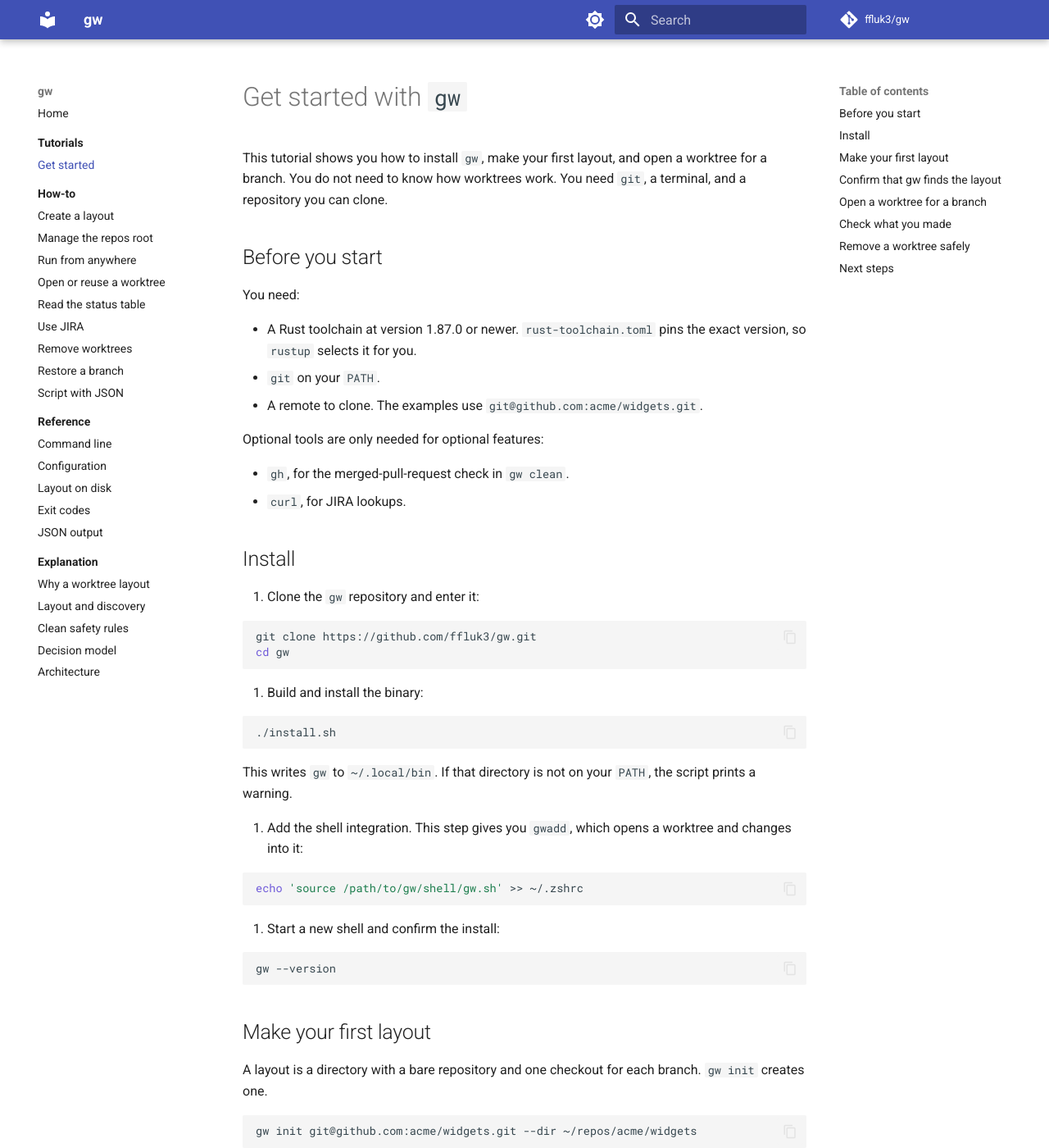
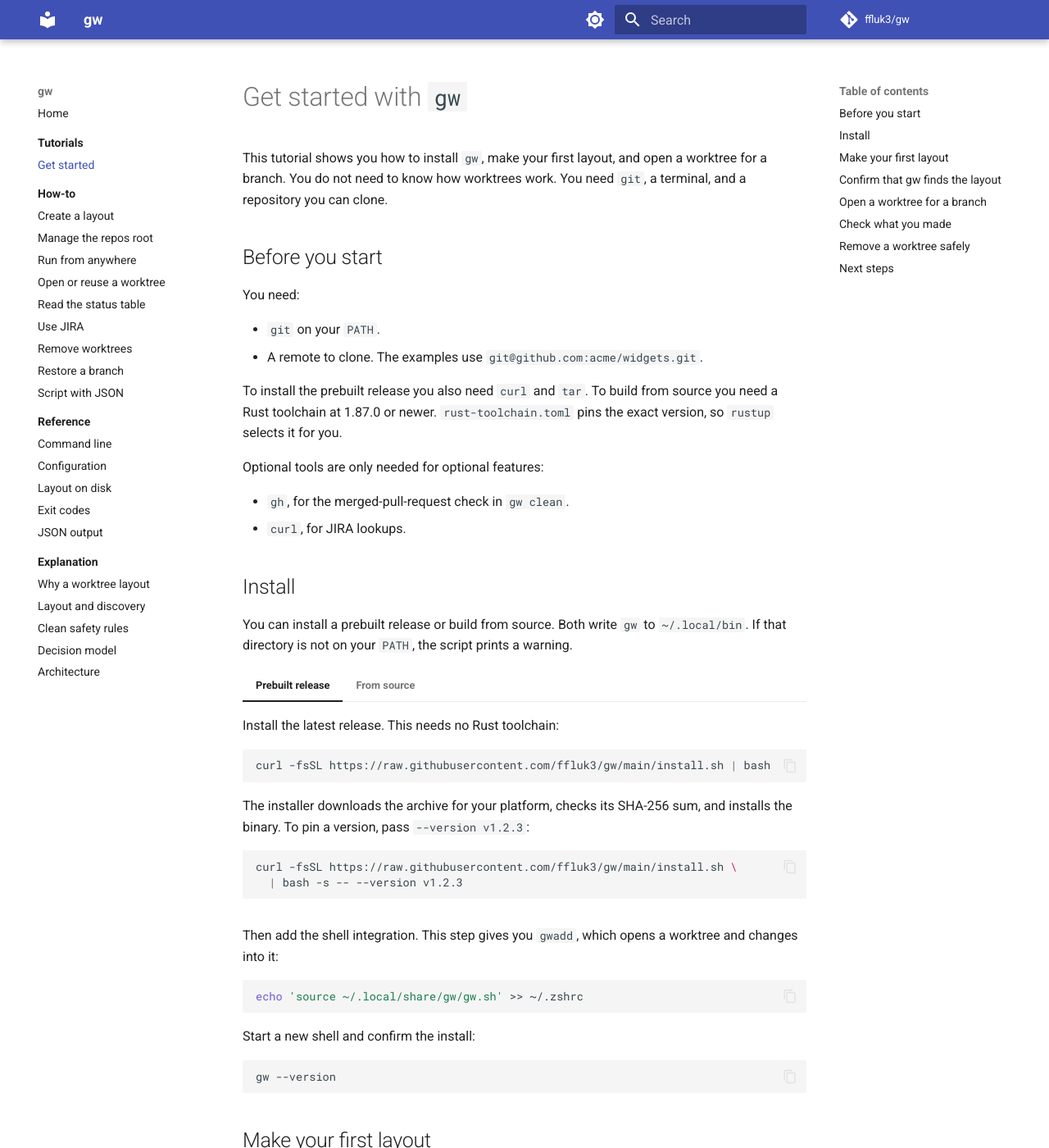
Before and after one commit to ffluk3/gw, an MkDocs documentation site: the page built from docs/tutorials/getting-started.md, in a window 1280 px wide and 1400 px high. Shown: the whole window at 82% size. Built offline with MkDocs 1.6.1 and Material for MkDocs 9.7.7, drawn with Linux system fonts in a browser that asks for light colours; comment, search, counter and statistics services are not loaded.

Commit message:
feat: release prebuilt binaries and install via curl
Attach a prebuilt `gw` binary for each supported platform to every GitHub
release, and make `install.sh` download and verify it by default. The source
build moves behind `--from-source`.

The release workflow cross-compiles linux musl (x86_64 and aarch64, the latter
through `cross`) and macOS (x86_64 and aarch64), packages each archive with
`gw.sh`, `LICENSE`, and `README.md`, and uploads a `.sha256` sidecar. The
installer detects the platform, downloads the archive, verifies the checksum,
and installs the binary. This removes the Rust toolchain requirement for
normal installs.

Docs now show the curl install first, with source as the alternative, using
tabs in the tutorial.

Co-Authored-By: Claude Code <noreply@anthropic.com>

````diff
--- a/docs/tutorials/getting-started.md
+++ b/docs/tutorials/getting-started.md
@@ -8,10 +8,12 @@ a worktree for a branch. You do not need to know how worktrees work. You need
 
 You need:
 
-- A Rust toolchain at version 1.87.0 or newer. `rust-toolchain.toml` pins the
-  exact version, so `rustup` selects it for you.
 - `git` on your `PATH`.
 - A remote to clone. The examples use `git@github.com:acme/widgets.git`.
+
+To install the prebuilt release you also need `curl` and `tar`. To build from
+source you need a Rust toolchain at 1.87.0 or newer. `rust-toolchain.toml` pins
+the exact version, so `rustup` selects it for you.
 
 Optional tools are only needed for optional features:
 
@@ -20,34 +22,48 @@ Optional tools are only needed for optional features:
 
 ## Install
 
-1. Clone the `gw` repository and enter it:
+You can install a prebuilt release or build from source. Both write `gw` to
+`~/.local/bin`. If that directory is not on your `PATH`, the script prints a
+warning.
 
-   ```bash
-   git clone https://github.com/ffluk3/gw.git
-   cd gw
-   ```
+=== "Prebuilt release"
 
-2. Build and install the binary:
+    Install the latest release. This needs no Rust toolchain:
 
-   ```bash
-   ./install.sh
-   ```
+    ```bash
+    curl -fsSL https://raw.githubusercontent.com/ffluk3/gw/main/install.sh | bash
+    ```
 
-   This writes `gw` to `~/.local/bin`. If that directory is not on your `PATH`,
-   the script prints a warning.
+    The installer downloads the archive for your platform, checks its SHA-256
+    sum, and installs the binary. To pin a version, pass `--version v1.2.3`:
 
-3. Add the shell integration. This step gives you `gwadd`, which opens a
-   worktree and changes into it:
+    ```bash
+    curl -fsSL https://raw.githubusercontent.com/ffluk3/gw/main/install.sh \
+      | bash -s -- --version v1.2.3
+    ```
 
-   ```bash
-   echo 'source /path/to/gw/shell/gw.sh' >> ~/.zshrc
-   ```
+=== "From source"
 
-4. Start a new shell and confirm the install:
+    Clone the repository and build it with the pinned toolchain:
 
-   ```bash
-   gw --version
-   ```
+    ```bash
+    git clone https://github.com/ffluk3/gw.git
+    cd gw
+    ./install.sh --from-source
+    ```
+
+Then add the shell integration. This step gives you `gwadd`, which opens a
+worktree and changes into it:
+
+```bash
+echo 'source ~/.local/share/gw/gw.sh' >> ~/.zshrc
+```
+
+Start a new shell and confirm the install:
+
+```bash
+gw --version
+```
 
 ## Make your first layout
 
--- a/mkdocs.yml
+++ b/mkdocs.yml
@@ -63,6 +63,8 @@ markdown_extensions:
   - toc:
       permalink: true
   - pymdownx.superfences
+  - pymdownx.tabbed:
+      alternate_style: true
   - pymdownx.highlight
   - pymdownx.inlinehilite
 
````
Also changed, not shown: CONTRIBUTING.md (+14 -2 lines), README.md (+16 -6 lines), docs/reference/cli.md (+5 -1 lines), 3 other files.
